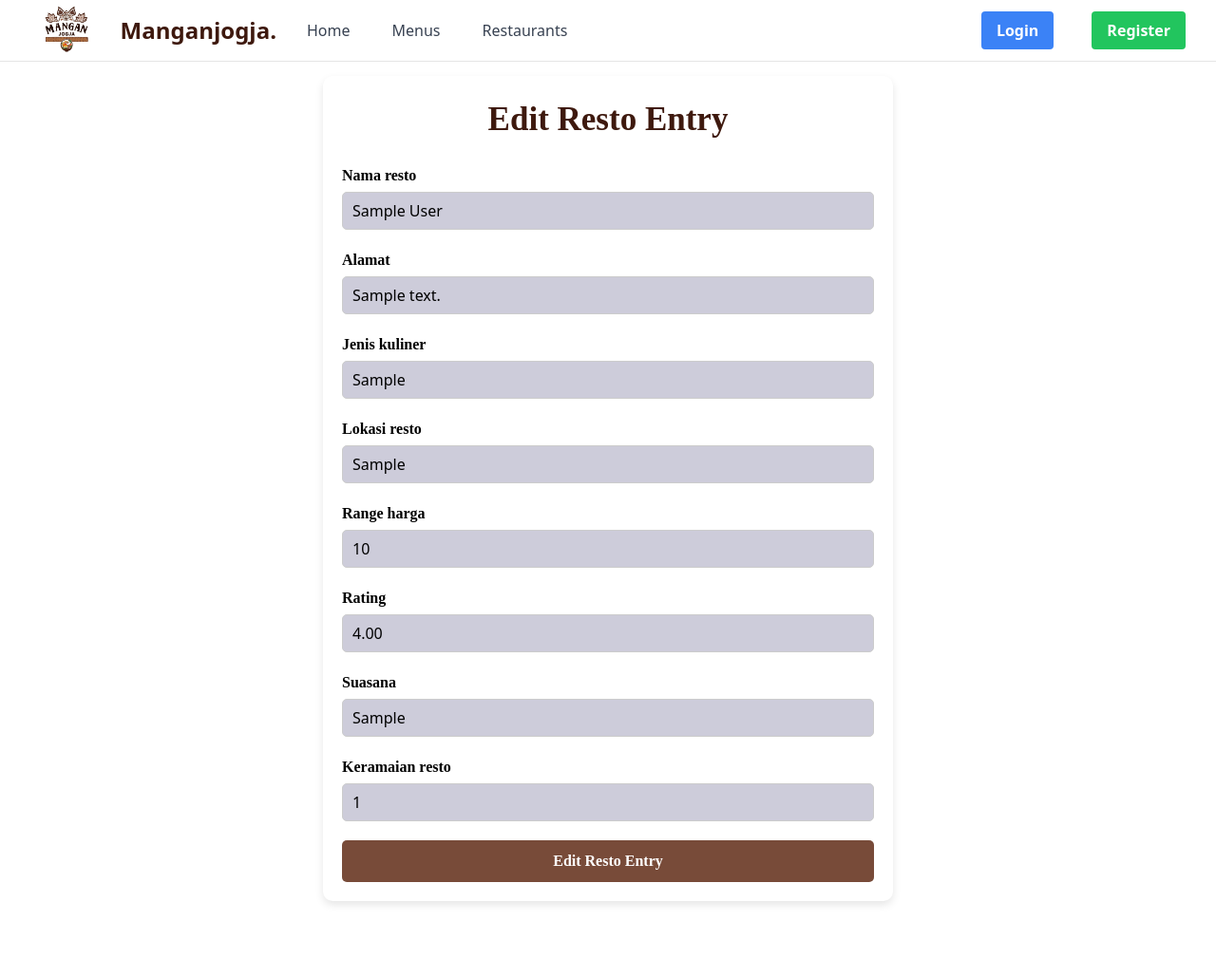
After one commit to ManganJogja/Proyek-Tengah-Semester-A608, a Django app: page /admin-dashboard/edit_resto/00000000-0000-0000-0000-000000000001 in a window 1280 px wide. The commit adds this page. Shown: the whole page at 95% size. Run offline with Django 5.2, Linux system fonts and the light colour scheme; tables that the repository leaves empty hold one stand-in row (values such as "Sample post"); some libraries are stand-ins or nearby versions.

Commit message:
fixed add resto yeay

```diff
--- /dev/null
+++ b/admin_dashboard/templates/edit_resto.html
@@ -0,0 +1,37 @@
+{% extends 'base.html' %}
+{% load static %}
+{% include 'navbar.html' %}
+
+{% block meta %}
+<title>Edit Resto Entry</title>
+{% endblock meta %}
+
+{% block content %}
+{% include 'navbar.html' %}
+<div style="padding: 80px; display: flex; justify-content: center;">
+    <div style="background-color: white; padding: 20px; border-radius: 10px; box-shadow: 0 4px 8px rgba(0, 0, 0, 0.1); width: 100%; max-width: 600px;">
+        <h1 style="text-align: center; font-size: 35px; font-family: 'Abhaya Libre SemiBold'; color: #3E190E; margin-bottom: 20px; font-weight:bold">Edit Resto Entry</h1>
+        <form method="POST" style="display: flex; flex-direction: column; gap: 20px;">
+            {% csrf_token %}
+            {% for field in form %}
+            <div style="display: flex; flex-direction: column;">
+                <label for="{{ field.id_for_label }}" style="margin-bottom: 5px; font-weight: bold; font-family: 'Abhaya Libre SemiBold';">
+                    {{ field.label }}
+                </label>
+                <input type="{{ field.field.widget.input_type }}" name="{{ field.name }}" id="{{ field.id_for_label }}"
+                       value="{{ field.value|default_if_none:'' }}" style="padding: 10px; border-radius: 5px; border: 1px solid #ccc; width: 100%;">
+                {% if field.help_text %}
+                <p style="margin-top: 5px; font-size: 12px; color: gray;">{{ field.help_text }}</p>
+                {% endif %}
+                {% for error in field.errors %}
+                <p style="margin-top: 5px; font-size: 12px; color: red;">{{ error }}</p>
+                {% endfor %}
+            </div>
+            {% endfor %}
+            <button type="submit" style="background-color: #784B39; color: white; font-family: 'Abhaya Libre SemiBold'; font-weight: bold; padding: 10px 20px; border-radius: 5px; width: 100%;">
+                Edit Resto Entry
+            </button>
+        </form>
+    </div>
+</div>
+{% endblock %}
--- a/admin_dashboard/urls.py
+++ b/admin_dashboard/urls.py
@@ -1,5 +1,5 @@
 from django.urls import path
-from admin_dashboard.views import admin_dashboard, create_menu_entry, show_xml, show_json, show_xml_by_id, show_json_by_id, menu_page, create_resto_entry, edit_menu, delete_menu
+from admin_dashboard.views import admin_dashboard, create_menu_entry, show_xml, show_json, show_xml_by_id, show_json_by_id, menu_page, create_resto_entry, edit_menu, delete_menu, edit_resto, delete_resto
 
 app_name = 'admin_dashboard'
 
@@ -11,7 +11,9 @@ urlpatterns = [
     path('xml/<str:id>/', show_xml_by_id, name='show_xml_by_id'),
     path('json/<str:id>/', show_json_by_id, name='show_json_by_id'),
     path('menu/<uuid:pk>/', menu_page, name='menu_page'),
-    path('create-resto-entry/', create_resto_entry, name='create_resto_entry'),
+    path('create-resto-entry/<uuid:pk>', create_resto_entry, name='create_resto_entry'),
     path('edit_menu/<uuid:pk>', edit_menu, name='edit_menu'),
+    path('edit_resto/<uuid:pk>', edit_resto, name='edit_resto'),
     path('delete_menu/<uuid:pk>', delete_menu, name='delete_menu'),
+    path('delete_resto/<uuid:pk>', delete_resto, name='delete_resto'),
 ]
--- a/admin_dashboard/views.py
+++ b/admin_dashboard/views.py
@@ -4,6 +4,7 @@ from .forms import MenuEntryForm, RestaurantEntryForm
 from django.contrib.auth.decorators import login_required
 from django.http import HttpResponseRedirect, HttpResponse
 from django.core import serializers
+import uuid
 
 @login_required
 def admin_dashboard(request):
@@ -65,12 +66,19 @@ def delete_menu(request, pk):
     return HttpResponseRedirect(reverse('admin_dashboard:admin_dashboard'))
 
 def edit_resto(request, pk):
-    resto = RestaurantEntry.objects.get(pk = pk)
+    resto = RestaurantEntry.objects.get(pk=pk)
     form = RestaurantEntryForm(request.POST or None, instance=resto)
 
     if form.is_valid() and request.method == "POST":
         form.save()
-        return HttpResponseRedirect(reverse('admin_dashboard:admin_dashboard'))
+
+        # Ambil menu yang terkait dengan restoran ini
+        menu = resto.menus.first()  # Ambil menu pertama yang terkait dengan resto
+        return HttpResponseRedirect(reverse('admin_dashboard:menu_page', args=[menu.id]))
+
+    context = {'form': form, 'resto': resto}
+    return render(request, "edit_resto.html", context)
+
 
 def menu_page(request, pk):
     menu = get_object_or_404(MenuEntry, pk=pk)
@@ -81,20 +89,32 @@ def menu_page(request, pk):
     }
     return render(request, 'menu_page.html', context)
 
-def create_resto_entry(request):
+def create_resto_entry(request, pk):
     form = RestaurantEntryForm(request.POST or None)
+    menu = get_object_or_404(MenuEntry, pk=pk)
 
     if form.is_valid() and request.method == "POST":
-        resto_entry = form.save(commit=False)
-        resto_entry.save()
+        # Simpan resto_entry terlebih dahulu
+        resto_entry = form.save()  # Tidak perlu menetapkan UUID secara manual
 
-        # Assuming that 'restaurants' is a many-to-many field and you need to associate them
-        restaurants = form.cleaned_data.get('restaurants')  # Make sure your form has this field
-        if restaurants:
-            resto_entry.restaurants.set(restaurants)  # Add the restaurants relation here
-        resto_entry.save()
+        # Setelah berhasil disimpan, baru tambahkan ke menu
+        menu.restaurants.add(resto_entry)
 
-        return redirect('admin_dashboard:menu_page')
+        return redirect('admin_dashboard:menu_page', pk=pk)
 
-    context = {'form': form}
+    context = {'form': form, 'menu': menu}
     return render(request, "create_resto_entry.html", context)
+
+
+def delete_resto(request, pk):
+    if not request.user.is_staff:
+        return redirect('login')
+
+    resto = RestaurantEntry.objects.get(pk=pk)
+
+    # Ambil menu yang terkait sebelum menghapus resto
+    menu = resto.menus.first()  # Ambil menu pertama yang terkait dengan resto
+
+    resto.delete()
+
+    return HttpResponseRedirect(reverse('admin_dashboard:menu_page', args=[menu.id]))
--- a/templates/navbar.html
+++ b/templates/navbar.html
@@ -54,12 +54,13 @@
     <!-- Mobile menu, hidden on larger screens -->
     <div class="mobile-menu hidden md:hidden">
         <div class="pt-2 pb-3 space-y-1 mx-auto">
-            <a href="{% url 'main:show_main' %}" class="block text-center text-gray-700 hover:text-gray-900 font-medium py-2 px-4 rounded transition duration-300">Home</a>
-            <a href="{% url 'main:all_menus' %}" class="block text-center text-gray-700 hover:text-gray-900 font-medium py-2 px-4 rounded transition duration-300">Menus</a>
-            <a href="{% url 'main:restaurants' %}" class="block text-center text-gray-700 hover:text-gray-900 font-medium py-2 px-4 rounded transition duration-300">Restaurants</a>
-            <a href="{% url 'main:show_main' %}" class="block text-center text-gray-700 hover:text-gray-900 font-medium py-2 px-4 rounded transition duration-300">Wishlist</a>
-
             {% if user.is_authenticated %}
+                <a href="{% url 'main:show_main' %}" class="block text-center text-gray-700 hover:text-gray-900 font-medium py-2 px-4 rounded transition duration-300">Home</a>
+                <a href="{% url 'main:all_menus' %}" class="block text-center text-gray-700 hover:text-gray-900 font-medium py-2 px-4 rounded transition duration-300">Menus</a>
+                <a href="{% url 'main:restaurants' %}" class="block text-center text-gray-700 hover:text-gray-900 font-medium py-2 px-4 rounded transition duration-300">Restaurants</a>
+                <a href="{% url 'main:show_main' %}" class="block text-center text-gray-700 hover:text-gray-900 font-medium py-2 px-4 rounded transition duration-300">My Wishlist</a>
+                <a href="{% url 'main:show_main' %}" class="block text-center text-gray-700 hover:text-gray-900 font-medium py-2 px-4 rounded transition duration-300">My Orders</a>
+                <a href="{% url 'main:show_main' %}" class="block text-center text-gray-700 hover:text-gray-900 font-medium py-2 px-4 rounded transition duration-300">My Reservation</a>
                 <a href="{% url 'main:logout' %}" class="block text-center bg-red-500 hover:bg-red-600 text-white font-bold py-2 px-4 rounded transition duration-300">
                     Logout
                 </a>
```
Also changed, not shown: admin_dashboard/templates/menu_page.html (+12 -2 lines).
